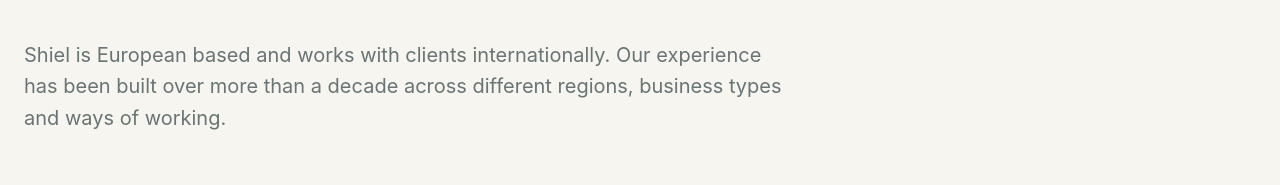
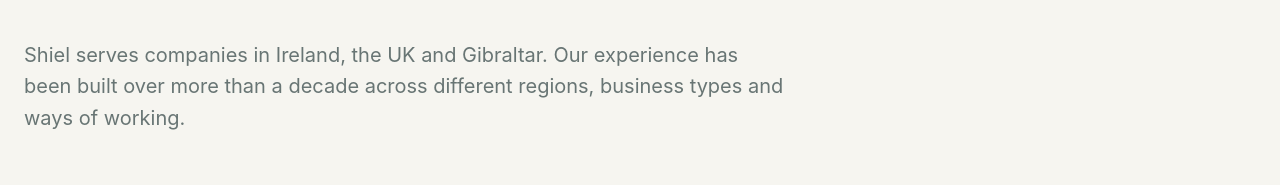
Before and after one commit to victoriashiel/Shiel-ltd, a Next.js app: page /about in a window 1280 px wide. Shown: the part 408-593 px from the top of the page. Built offline with nearby package versions, Linux system fonts and the light colour scheme; no server answers.

Commit message:
Update about page market positioning

```diff
--- a/app/about/page.tsx
+++ b/app/about/page.tsx
@@ -3,7 +3,7 @@ import Link from "next/link";
 
 export const metadata: Metadata = {
   title: "About",
-  description: "About Shiel, a European-based accountancy business with more than 10 years of experience across different regions and international client work.",
+  description: "About Shiel, an accountancy business serving clients in Ireland, the UK and Gibraltar, with more than 10 years of experience across different regions.",
   alternates: { canonical: "/about" },
 };
 
@@ -13,7 +13,7 @@ export default function AboutPage() {
       <section className="page-hero section-pad compact-hero about-hero">
         <p className="eyebrow">About Shiel</p>
         <h1>Accountancy shaped by more than one market.</h1>
-        <p>Shiel is European based and works with clients internationally. Our experience has been built over more than a decade across different regions, business types and ways of working.</p>
+        <p>Shiel serves companies in Ireland, the UK and Gibraltar. Our experience has been built over more than a decade across different regions, business types and ways of working.</p>
       </section>
       <section className="section-pad about-story">
         <div className="large-statement reveal"><p>That background matters when the answer is not sitting in one tidy box.</p></div>
```
